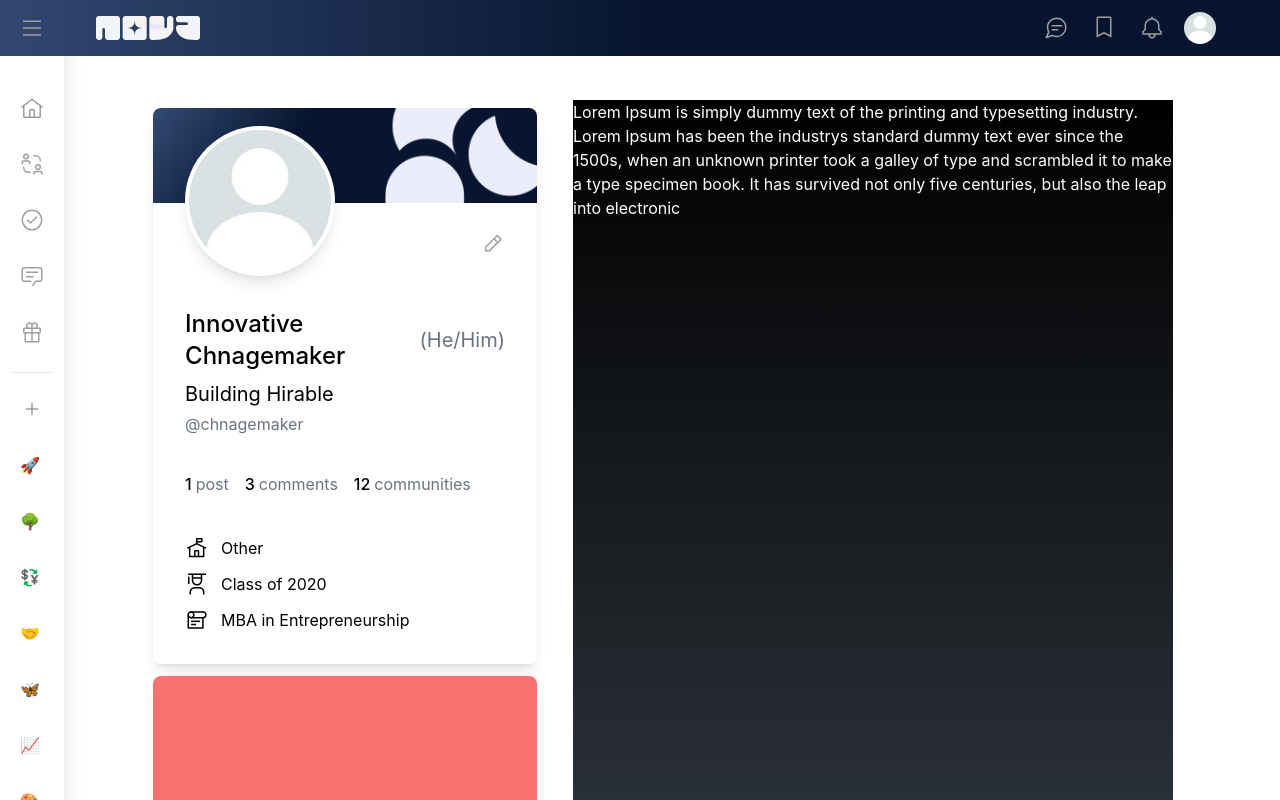
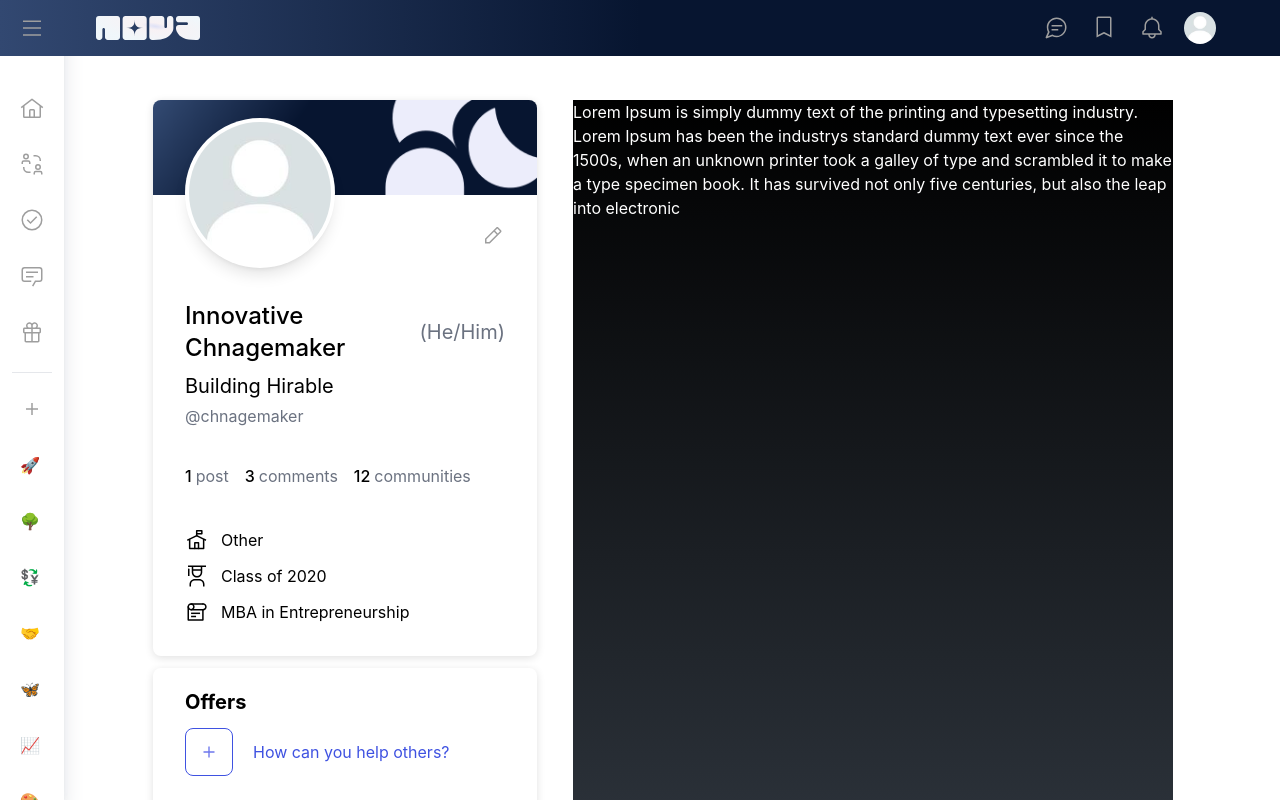
Before and after one commit to Balaganesh003/nova, a Next.js app: page /profile in a window 1280 px wide. Built offline with nearby package versions, Linux system fonts and the light colour scheme.

Commit message:
updated the profile page with offers and ask

```diff
--- a/components/OffersAndAsk.jsx
+++ b/components/OffersAndAsk.jsx
@@ -1,7 +1,107 @@
 import React from 'react';
+import ColoredCrossLogo from '../assets/svgexport-26.svg';
+import PencileLogo from '../assets/PENCIL.svg';
 
-const OffersAndAsk = () => {
-  return <div className="w-full bg-red-400 h-48 rounded-lg"></div>;
+import Image from 'next/image';
+import { useState } from 'react';
+
+const OffersAndAsk = ({
+  title,
+  question,
+  label,
+  initialText,
+  modalTitile,
+  placeholderText,
+}) => {
+  const [isModalOpen, setIsModalOpen] = useState(false);
+  const [content, setContent] = useState('');
+
+  const [finalContent, setFinalContent] = useState('');
+
+  const handleModal = () => {
+    setIsModalOpen(!isModalOpen);
+  };
+
+  const handleSubmit = () => {
+    setIsModalOpen(false);
+    setFinalContent(content);
+    console.log(content);
+  };
+
+  return (
+    <div className="w-full  h-full   ">
+      <div className="flex justiify-between pt-5 pb-3 items-center w-full h-full ">
+        <h1 className="text-xl font-bold  w-full capitalize">{title}</h1>
+        {finalContent.length > 0 && (
+          <Image
+            onClick={() => setIsModalOpen(true)}
+            src={PencileLogo}
+            alt="Pencile Logo"
+            className="w-[24px] h-[24px] cursor-pointer hover:bg-[#eee] rounded-full"
+          />
+        )}
+      </div>
+      <div className="pb-4">
+        {finalContent.length > 0 ? (
+          <div className="text-gray-800 w-full h-full ">
+            <p className="mr-1 font-semibold text-black break-word">
+              {initialText}
+            </p>
+            {finalContent}
+          </div>
+        ) : (
+          <div
+            onClick={() => handleModal()}
+            className="flex items-center gap-5 group cursor-pointer">
+            <Image
+              src={ColoredCrossLogo}
+              alt="SearchLogo"
+              className="bg-transparent border w-12 h-12 border-primary rounded-lg px-3 py-2 group-hover:bg-primary/5"
+            />
+
+            <p className="text-primary group-hover:text-indigo-800 ">
+              {question}
+            </p>
+          </div>
+        )}
+      </div>
+
+      {isModalOpen && (
+        <>
+          <div className="h-screen w-full overflow-x-hidden bg-black/20 absolute top-0 left-0"></div>
+          <div className="bg-white w-[512px] lg:h-[300px] h-[280px] absolute top-1/2 left-1/2 transform -translate-x-1/2 -translate-y-1/2 rounded-lg py-6 px-8">
+            <h1 className="text-[1.6rem] font-bold pb-5">
+              {finalContent.length > 0 ? `Edit ${title}` : `Add ${title}`}
+            </h1>
+            <div className="lg:mb-7 mb-5">
+              <label className="block text-sm font-medium text-gray-500">
+                {label}
+              </label>
+              <textarea
+                type="text"
+                value={content}
+                onChange={(e) => setContent(e.target.value)}
+                placeholder={placeholderText}
+                className="mt-1 h-[80px] resize-none outline-none  rounded-lg placeholder:text-gray-500 text-gray-500 w-full border text-xs lg:text-base focus:ring-0 focus:border-black "
+              />
+            </div>
+            <div className=" ml-auto  flex items-center justify-end gap-4 ">
+              <button
+                onClick={() => handleModal()}
+                className="px-5 py-1 lg:px-[1.67rem] lg:py-[0.5rem] rounded-xl text-primary border border-primary hover:bg-primary/10  transition-all duration-300">
+                Cancel
+              </button>
+              <button
+                onClick={() => handleSubmit()}
+                className="px-6 py-1 lg:px-[1.6rem] lg:py-2 rounded-xl bg-primary hover:bg-primary/90 transition-all duration-300 text-white">
+                Submit
+              </button>
+            </div>
+          </div>
+        </>
+      )}
+    </div>
+  );
 };
 
 export default OffersAndAsk;
--- a/pages/profile.js
+++ b/pages/profile.js
@@ -14,7 +14,7 @@ const Profile = () => {
       {/* Content for the left column */}
       <div className="md:w-[400px] h-full flex-shrink-0 md:ml-7 md:pt-11 md:pb-14 md:overflow-y-scroll md:max-h-screen bg-gradient-to-b md:scrollbar-hide ">
         <div className="w-full h-full">
-          <div className=" rounded-lg m-2 mb-3 shadow-lg">
+          <div className=" rounded-lg mx-2 mb-2 mb-3 shadow-equal">
             {/* Profile Banner */}
             <div className="w-full  h-48 rounded-t-lg">
               <div className="rounded-t-lg relative">
@@ -85,9 +85,22 @@ const Profile = () => {
               </div>
             </div>
           </div>
-          <div className=" rounded-lg m-2 mb-12  shadow-lg">
+          <div className=" rounded-lg m-2 mb-12 shadow-equal  px-8 pb-10 flex flex-col gap-5  divide-y-[1px]">
             {/* Profile Banner */}
-            <OffersAndAsk />
+            <OffersAndAsk
+              title="Offers"
+              question="How can you help others?"
+              initialText="I can help with"
+              label="I can help with:"
+              placeholderText="Ex: Resume review, Interview prep, etc."
+            />
+            <OffersAndAsk
+              title="Offers"
+              question="How can you help others?"
+              initialText="I can help with"
+              label="I can help with:"
+              placeholderText="Ex: Resume review, Interview prep, etc."
+            />
           </div>
         </div>
       </div>
--- a/tailwind.config.js
+++ b/tailwind.config.js
@@ -23,6 +23,9 @@ module.exports = {
       aspectRatio: {
         '4/3': '4 / 3',
       },
+      boxShadow: {
+        equal: '0 2px 8px rgba(0,0,0,.12)',
+      },
     },
   },
   plugins: [
```
